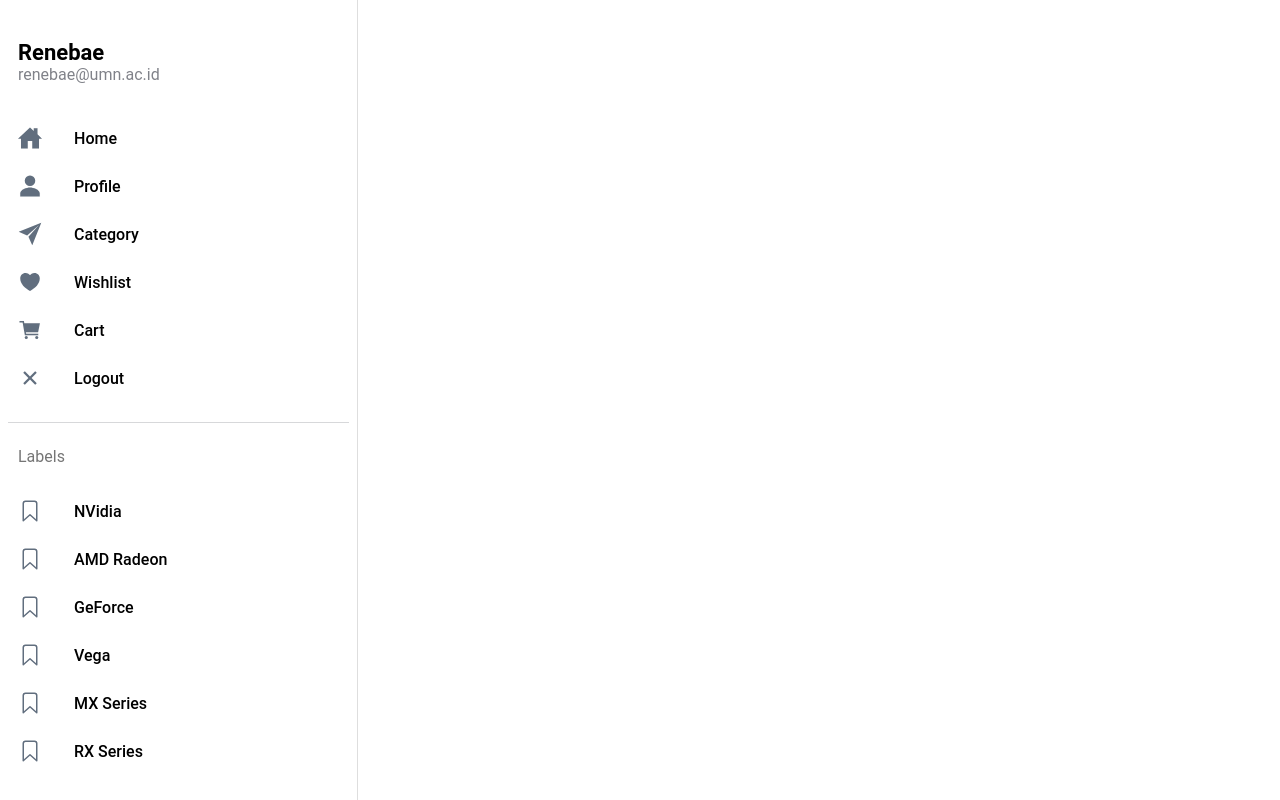
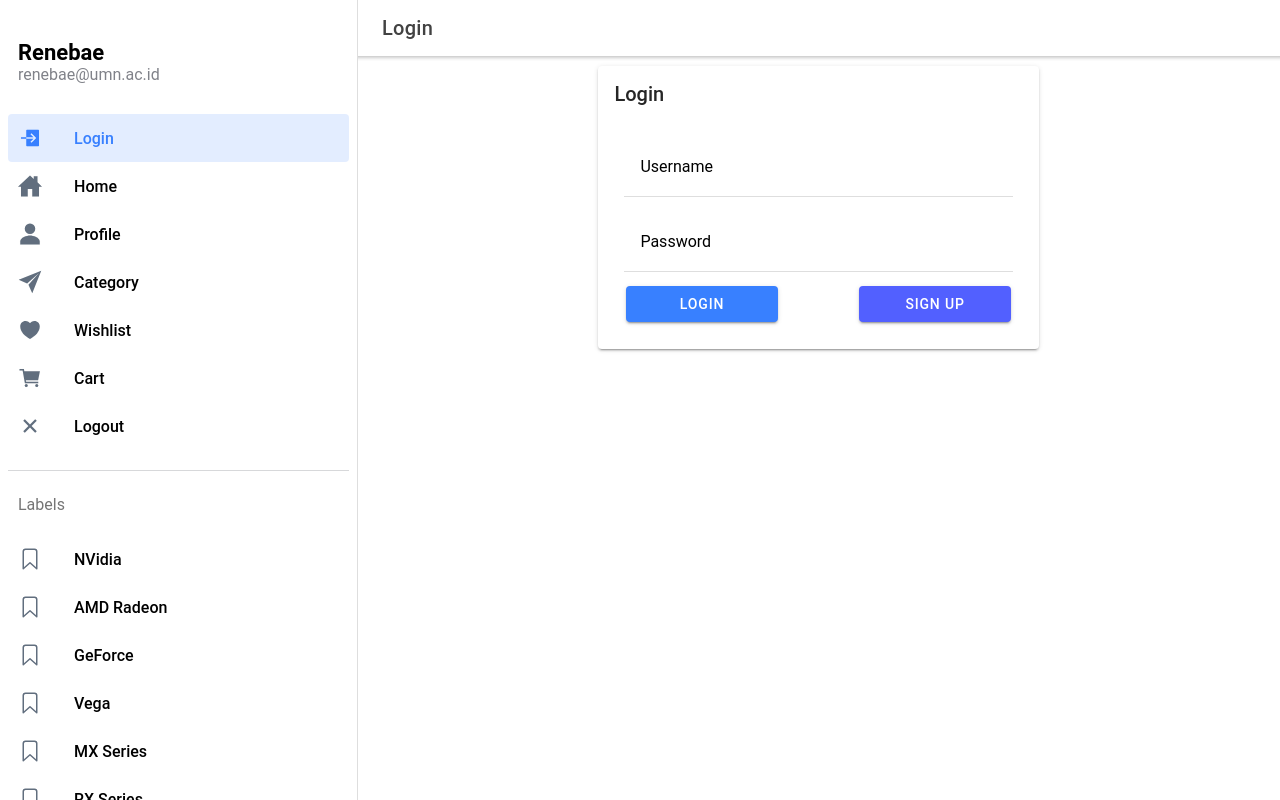
Before and after one commit to szwtron/Renebae, a React (Create React App) app: page /page/Login in a window 1280 px wide. Built offline with nearby package versions, Linux system fonts and the light colour scheme.

Commit message:
Add Login Page

```diff
--- a/src/App.tsx
+++ b/src/App.tsx
@@ -27,6 +27,7 @@ import Checkout from './pages/Checkout'
 import Profile from './pages/Profile';
 import Categories from './pages/Categories';
 import Cart from './pages/Cart';
+import Login from './pages/Login';
 
 const App: React.FC = () => {
   return (
@@ -56,6 +57,9 @@ const App: React.FC = () => {
             <Route path="/page/Categories" exact={true}>
               <Categories />
             </Route>
+            <Route path="/page/Login" exact={true}>
+              <Login />
+            </Route>
           </IonRouterOutlet>
         </IonSplitPane>
       </IonReactRouter>
--- a/src/components/Menu.tsx
+++ b/src/components/Menu.tsx
@@ -11,7 +11,7 @@ import {
 } from '@ionic/react';
 
 import { useLocation } from 'react-router-dom';
-import { archiveOutline, archiveSharp, bookmarkOutline, cartOutline, cartSharp, closeOutline, closeSharp, heartOutline, heartSharp, homeOutline, homeSharp, mailOutline, mailSharp, paperPlaneOutline, paperPlaneSharp, personOutline, personSharp, trashOutline, trashSharp, warningOutline, warningSharp } from 'ionicons/icons';
+import { archiveOutline, archiveSharp, bookmarkOutline, cartOutline, cartSharp, closeOutline, closeSharp, heartOutline, heartSharp, homeOutline, homeSharp, logInOutline, logInSharp, mailOutline, mailSharp, paperPlaneOutline, paperPlaneSharp, personOutline, personSharp, trashOutline, trashSharp, warningOutline, warningSharp } from 'ionicons/icons';
 import './Menu.css';
 
 interface AppPage {
@@ -22,6 +22,12 @@ interface AppPage {
 }
 
 const appPages: AppPage[] = [
+  {
+    title: 'Login',
+    url: '/page/Login',
+    iosIcon: logInOutline,
+    mdIcon: logInSharp
+  },
   {
     title: 'Home',
     url: '/Home',
--- /dev/null
+++ b/src/pages/Login.css
@@ -0,0 +1,11 @@
+.centered {
+    text-align: center;
+}
+
+.contentCenter {
+  width: 50%;
+  justify-content: center;
+  align-items: center;
+  margin-left: auto;
+  margin-right: auto;
+}
--- /dev/null
+++ b/src/pages/Login.tsx
@@ -0,0 +1,59 @@
+import { IonPage, IonHeader, IonToolbar, IonButtons, IonMenuButton, IonTitle, IonAvatar, IonContent, IonCard, IonGrid, IonText, IonRow, IonCardContent, IonInput, IonItem, IonLabel, IonCardHeader, IonCardTitle, IonCol, IonButton } from "@ionic/react";
+import './Login.css';
+
+const Login: React.FC = () => {
+    return (
+        <IonPage>
+            <IonHeader>
+                <IonToolbar>
+                    <IonButtons slot="start">
+                        <IonMenuButton />
+                    </IonButtons>
+                    <IonTitle>Login</IonTitle>
+                </IonToolbar>
+            </IonHeader>
+
+            <IonContent>
+                <div className="contentCenter">
+                    <IonCard>
+                        <IonCardHeader>
+                            <IonCardTitle>Login</IonCardTitle>
+                        </IonCardHeader>
+                        <IonCardContent>
+                            <IonGrid>
+                                <IonRow>
+                                    <IonCol>
+                                        <IonItem>
+                                            <IonLabel position="floating">Username</IonLabel>
+                                            <IonInput type="password"/>
+                                        </IonItem>
+                                    </IonCol>
+                                </IonRow>
+                                <IonRow>
+                                    <IonCol>
+                                        <IonItem>
+                                            <IonLabel position="floating">Password</IonLabel>
+                                            <IonInput type="password"/>
+                                        </IonItem>
+                                    </IonCol>
+                                </IonRow>
+                                <IonRow>
+                                    <IonCol size="5">
+                                        <IonButton expand="block">Login</IonButton>
+                                    </IonCol>
+                                    <IonCol size="2">
+                                    </IonCol>
+                                    <IonCol size="5">
+                                        <IonButton expand="block" color="tertiary">Sign Up</IonButton>
+                                    </IonCol>
+                                </IonRow>
+                            </IonGrid>
+                        </IonCardContent>
+                    </IonCard>
+                </div>
+            </IonContent>
+        </IonPage>
+    );
+}
+
+export default Login;
```
